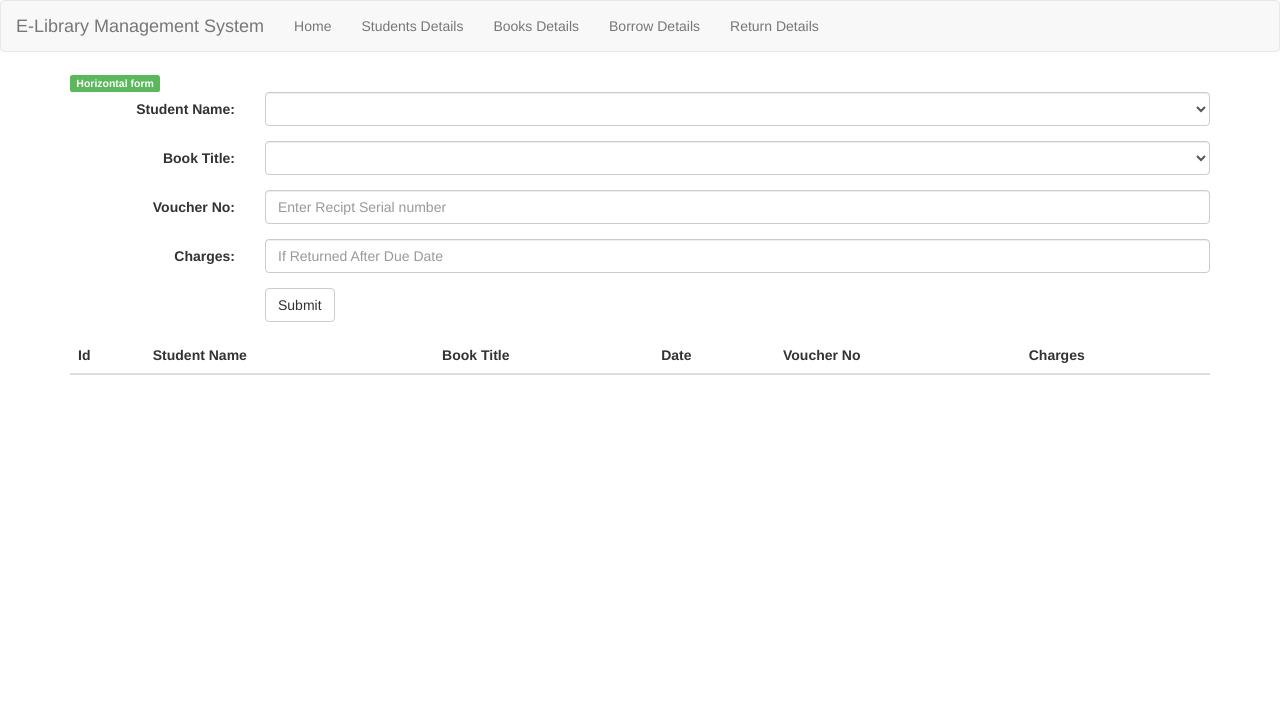
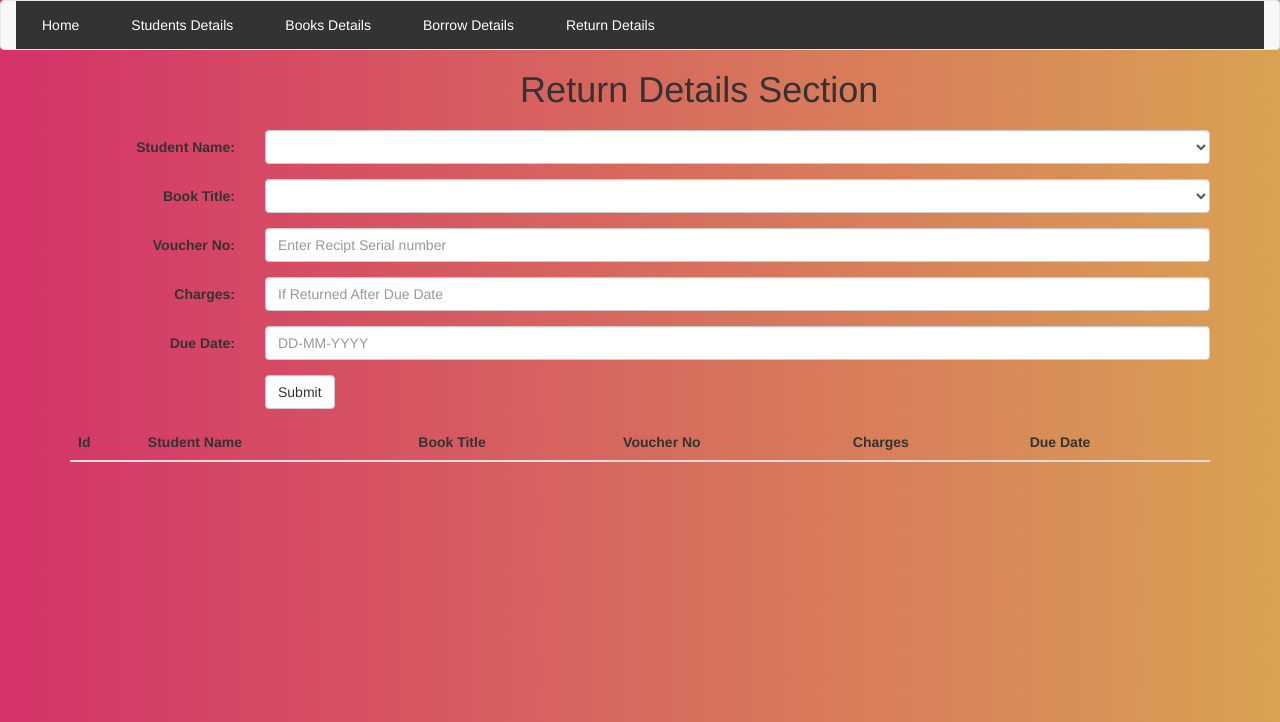
Before and after one commit to ikaranmali/e-lib, a Flask app: page /return_book in a window 1280 px wide. Shown: the top 722 px of the page. Run offline with Flask 2, Linux system fonts and the light colour scheme; data that the repository does not hold is empty; some libraries are stand-ins or nearby versions.

Commit message:
updated code

```diff
--- a/app.py
+++ b/app.py
@@ -9,8 +9,6 @@ from sqlalchemy import create_engine
 from sqlalchemy.orm import scoped_session, sessionmaker
 from flask_sqlalchemy import SQLAlchemy
 from datetime import datetime
-
-
 
 app = Flask(__name__)
 ##postgress
@@ -28,6 +26,7 @@ class Rtrn(db.Model):
     Bo_title = db.Column(db.String(150), nullable=False)
     Date = db.Column(db.DATE, default=datetime.now())
     token_no = db.Column(db.String(15), nullable=False)
+    due_date = db.Column(db.String(12))
     charges = db.Column(db.Integer)
 
 class Book(db.Model):
@@ -35,6 +34,7 @@ class Book(db.Model):
     id = db.Column(db.Integer, primary_key=True)
     Title = db.Column(db.String(150), nullable=False)
     Edition = db.Column(db.String(150), nullable=False)
+    Publication = db.Column(db.String(150), nullable=False)
     Author = db.Column(db.String(50))
 
 class Borrow(db.Model):
@@ -42,6 +42,8 @@ class Borrow(db.Model):
     id = db.Column(db.Integer, primary_key=True)
     S_Name = db.Column(db.String(150), nullable=False)
     B_title = db.Column(db.String(150), nullable=False)
+    B_Edition = db.Column(db.String(150), nullable=False)
+    B_Publication = db.Column(db.String(150), nullable=False)
     Date = db.Column(db.DATE, default=datetime.now())
     token_no = db.Column(db.String(15), nullable=False)
     due = db.Column(db.String(12))
@@ -83,10 +85,11 @@ def book():
 
         title = request.form.get("bt")
         edition = request.form.get("be")
+        publication = request.form.get("bp")
         author = request.form.get("ba")
 
         # Creat new record
-        stud = Book(Title = title, Edition=edition, Author=author)
+        stud = Book(Title = title, Edition=edition, Publication=publication, Author=author)
         db.session.add(stud)
         db.session.commit()
 
@@ -101,9 +104,11 @@ def borrow():
         BT = request.form.get("bt")
         VN = request.form.get("vn")
         DA = request.form.get("date")
+        BED = request.form.get("bedi")
+        BPUB = request.form.get("bpub")
 
         # Creat new record
-        stud = Borrow(S_Name = name, B_title=BT, token_no=VN, due=DA)
+        stud = Borrow(S_Name = name, B_title=BT, token_no=VN, due=DA,B_Edition=BED,B_Publication = BPUB)
         db.session.add(stud)
         db.session.commit()
 
@@ -111,8 +116,10 @@ def borrow():
         return render_template("intro.html", students=students)
 
     c = db.session.query(Student.Name).all()
-    b = db.session.query(Book.Title).all()
-    return render_template("borrow.html", c=c, b=b)
+    bt = db.session.query(Book.Title).all()
+    be = db.session.query(Book.Edition).all()
+    bp = db.session.query(Book.Publication).all()
+    return render_template("borrow.html", c=c, b=bt,e=be,p=bp)
 
 @app.route("/return_book", methods=['GET', 'POST'])
 def rtrn():
@@ -122,9 +129,9 @@ def rtrn():
         BT = request.form.get("bt")
         VN = request.form.get("vn")
         DA = request.form.get("ch")
-
+        DD = request.form.get("dd")
         # Creat new record
-        stud = Rtrn(St_Name = name, Bo_title=BT, token_no=VN, charges=DA)
+        stud = Rtrn(St_Name = name, Bo_title=BT, token_no=VN, charges=DA, due_date = DD)
         db.session.add(stud)
         db.session.commit()
 
@@ -134,4 +141,4 @@ def rtrn():
     return render_template("return.html", c=c, b=b, students=students)
 
 if __name__ == "__main__":
-    app.run(debug=False,host="127.0.0.1")
+    app.run(debug=True,host="127.0.0.1")
--- a/elib-sql-schema.sql
+++ b/elib-sql-schema.sql
@@ -7,6 +7,8 @@ create table borrow(
 	id  int primary key auto_increment,
 	S_Name char(150),
 	B_title varchar(150),
+	B_Edition varchar(150),
+	B_Publication varchar(150),
 	date timestamp default CURRENT_TIMESTAMP,
 	token_no varchar(15),
 	due varchar(12));
@@ -17,6 +19,7 @@ create table b_return(
 	Bo_title varchar(150),
 	date timestamp default CURRENT_TIMESTAMP,
 	token_no varchar(15),
+	due_date varchar(12),
 	charges int);
 
 create table students(
@@ -31,6 +34,7 @@ create table books(
 	id int primary key auto_increment,
 	Title varchar(150),
 	Edition varchar(150),
+	Publication varchar(150),
 	Author varchar(50));
 
 show databases;
--- a/templates/master_template.html
+++ b/templates/master_template.html
@@ -10,14 +10,49 @@
   <link rel="stylesheet" href="https://maxcdn.bootstrapcdn.com/bootstrap/3.4.1/css/bootstrap.min.css">
   <script src="https://ajax.googleapis.com/ajax/libs/jquery/3.5.1/jquery.min.js"></script>
   <script src="https://maxcdn.bootstrapcdn.com/bootstrap/3.4.1/js/bootstrap.min.js"></script>
-</head>
+
+  <style>
+    ul {
+      list-style-type: none;
+      margin: 0;
+      padding: 0;
+      overflow: hidden;
+      background-color: #333;
+    }
+
+    li {
+      float: left;
+    }
+
+    li a {
+      display: block;
+      color: white;
+      text-align: center;
+      padding: 14px 26px;
+      text-decoration: none;
+    }
+
+    li a:hover:not(.active) {
+      background-color: #111;
+    }
+
+    .active {
+      background-color: #04AA6D;
+    }
+    </style>
+  </head>
+
 <body>
   <nav class="navbar navbar-default">
     <div class="container-fluid">
-      <div class="navbar-header">
+      <!-- <div class="navbar-header">
         <a class="navbar-brand" href="{{url_for('index')}}">E-Library Management System</a>
-      </div>
-      <ul class="nav navbar-nav">
+        <a class="navbar-brand" href="{{url_for('index')}}"></a>
+
+      </div> -->
+      <!-- <ul class="nav navbar-nav"> -->
+      <ul class="topnav">
+
         <li><a href="{{url_for('index')}}">Home</a></li>
         <li><a href="{{url_for('insert')}}">Students Details</a></li>
         <li><a href="{{url_for('book')}}">Books Details</a></li>
@@ -26,10 +61,25 @@
       </ul>
     </div>
   </nav>
-<div class="container">
+
+  <h1>
+    &nbsp;&nbsp;&nbsp;&nbsp;&nbsp;&nbsp;&nbsp;&nbsp;
+    &nbsp;&nbsp;&nbsp;&nbsp;&nbsp;&nbsp;&nbsp;
+    &nbsp;&nbsp;&nbsp;&nbsp;&nbsp;
+    &nbsp;&nbsp;&nbsp;&nbsp;&nbsp;
+    &nbsp;&nbsp;&nbsp;&nbsp;&nbsp;
+    &nbsp;&nbsp;&nbsp;&nbsp;&nbsp;
+    &nbsp;&nbsp;&nbsp;&nbsp;&nbsp;
+    &nbsp;&nbsp;&nbsp;&nbsp;
+    <!-- E-Library Management System -->
+    <script> document.write(document.title); </script>
+  </h1>
+
+  <div class="container">
   {%block body%}
   {%endblock%}
 </div>
 
+
 </body>
 </html>
--- a/templates/return.html
+++ b/templates/return.html
@@ -1,24 +1,42 @@
 {% extends "master_template.html" %}
     {%block title%}
-    Return Details Page
+    Return Details Section
     {%endblock%}
   {%block body%}
-  <h1 class="label label-success">Horizontal form</h1>
+
+  <h1 class="label label-success"></h1>
+
+  <p>
+  <style>
+    body {
+      background-image: url('/static/bg.png');
+      background-repeat: no-repeat;
+      background-attachment: fixed;
+      background-size: cover;
+    }
+    </style>
+</p>
+
+<p>
+
+</p>
+
   <form class="form-horizontal" action="/return_book" method="post" >
     <div class="form-group">
       <label class="control-label col-sm-2" for="pwd">Student Name:</label>
       <div class="col-sm-10">
-        <select class="form-control" id="program" name="sm">
+        <select class="form-control" id="program" placeholder="Enter Student's Name" name="sm">
           {%for a in c%}
           <option value="{{a.S_Name}}"> {{a.S_Name}} </option>
           {%endfor%}
         </select>
       </div>
     </div>
+
       <div class="form-group">
         <label class="control-label col-sm-2" for="pwd">Book Title:</label>
         <div class="col-sm-10">
-          <select class="form-control" id="program" name="bt">
+          <select class="form-control" id="program" placeholder="Enter Book Title" name="bt">
             {%for h in b%}
             <option value="{{h.B_title}}"> {{h.B_title}} </option>
             {%endfor%}
@@ -28,13 +46,19 @@
       <div class="form-group">
         <label class="control-label col-sm-2" for="email">Voucher No:</label>
         <div class="col-sm-10">
-          <input type="text" class="form-control" id="email" placeholder="Enter Recipt Serial number" name="vn">
+          <input type="text" class="form-control" id="email" placeholder="Enter Recipt Serial number" name="vn" required>
         </div>
       </div>
       <div class="form-group">
         <label class="control-label col-sm-2" for="email">Charges:</label>
         <div class="col-sm-10">
-          <input type="number" class="form-control" id="email" placeholder="If Returned After Due Date" name="ch" min="0">
+          <input type="number" class="form-control" id="email" placeholder="If Returned After Due Date" name="ch" min="0" required>
+        </div>
+      </div>
+      <div class="form-group">
+        <label class="control-label col-sm-2" for="email">Due Date:</label>
+        <div class="col-sm-10">
+          <input type="text" class="form-control" id="email" placeholder="DD-MM-YYYY" name="dd">
         </div>
       </div>
 
@@ -44,15 +68,19 @@
       </div>
     </div>
   </form>
-  <table class="table">
+  <p>
+
+  </p>
+  <table class="table" style="width:100%">
     <thead>
       <tr>
         <th>Id</th>
         <th>Student Name</th>
         <th>Book Title</th>
-        <th>Date</th>
         <th>Voucher No</th>
         <th>Charges</th>
+        <th>Due Date</th>
+
       </tr>
     </thead>
     <tbody>
@@ -61,9 +89,9 @@
         <td> {{stud.id}}</td>
         <td>{{stud.St_Name}}</td>
         <td>{{stud.Bo_title}}</td>
-        <td>{{stud.date}}</td>
         <td>{{stud.token_no}}</td>
         <td>{{stud.charges}}</td>
+        <td>{{stud.due_date}}</td>
       </tr>
       {%endfor%}
     </tbody>
```
Also changed, not shown: templates/book.html (+21 -3 lines), templates/borrow.html (+38 -4 lines), templates/insert_new_student.html (+24 -4 lines), templates/intro.html (+27 -3 lines), static/bg-1.png (added), static/bg-2.png (added), static/bg.png (added), static/book.jpg (added).
